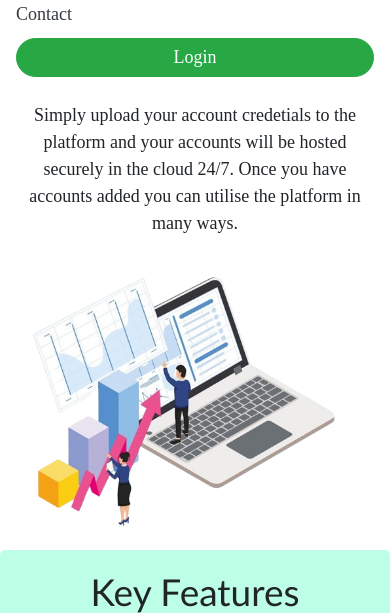
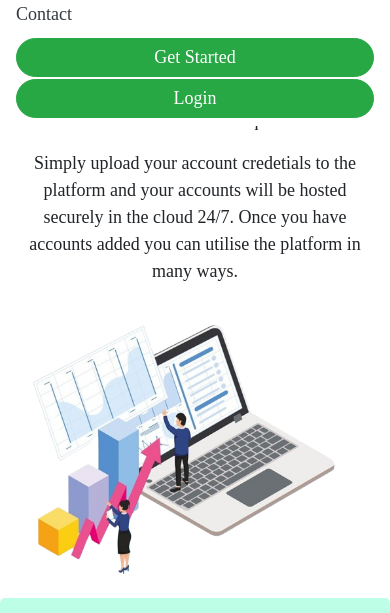
Before and after one commit to Dhamu-Lmark/MC-Django, a Django app: a page that uses master-copier/master_copy/templates/Account Manager.html in a window 390 px wide. Shown: the part 320-933 px from the top of the page. Run offline with Django 5.2, Linux system fonts and the light colour scheme; some libraries are stand-ins or nearby versions.

Commit message:
Update Account Manager.html

```diff
--- a/master-copier/master_copy/templates/Account Manager.html
+++ b/master-copier/master_copy/templates/Account Manager.html
@@ -28,7 +28,7 @@
             <div class="pull-left">
               <button class="navbar-toggler text-dark" type="button" data-toggle="collapse" data-target="#navbarNav"
                 aria-controls="navbarNav" aria-expanded="false" aria-label="Toggle navigation">
-                <span class="navbar-toggler-icon "></span>
+                <i style="color: black;" class="fa fa-navicon"></i>
               </button>
               <a class="navbar-brand text-dark bauhaus" href="{% url 'home' %}"><img id="navbar-logo" src="{% static 'image/logo-mc.png' %}"
                   height="80px" alt="master-copier Light Logo"> Master Copier</a>
@@ -66,8 +66,8 @@
                 <li class="nav-item">
                   <a class="nav-link text-dark" href="{% url 'Contact' %}">Contact</a>
                 </li>
-                <li class="nav-item d-none d-md-block">
-                  <a class="nav-link nav-link__cta btn text-white btn-green btn-primary btn  rounded-pill mobile-btn" href="{% url 'register' %}">Get Started</a>
+                <li class="nav-item nav-item__cta_outline">
+                  <a class="nav-link nav-link__cta_outline text-white btn btn-primary btn  rounded-pill mobile-btn btn-green" href="{% url 'register' %}">Get Started</a>
                 </li>
                 <li class="nav-item nav-item__cta_outline">
                   <a class="nav-link nav-link__cta_outline text-white btn btn-primary btn  rounded-pill mobile-btn btn-green" href="{% url 'login' %}">Login</a>
@@ -85,7 +85,7 @@
           </video>
           <div class="row">
             <div class="col-12"><br><br>
-              <h1> ACCOUNT MANAGER
+              <h1><br> ACCOUNT MANAGER
               </h1>
             </div>
           </div>
```
